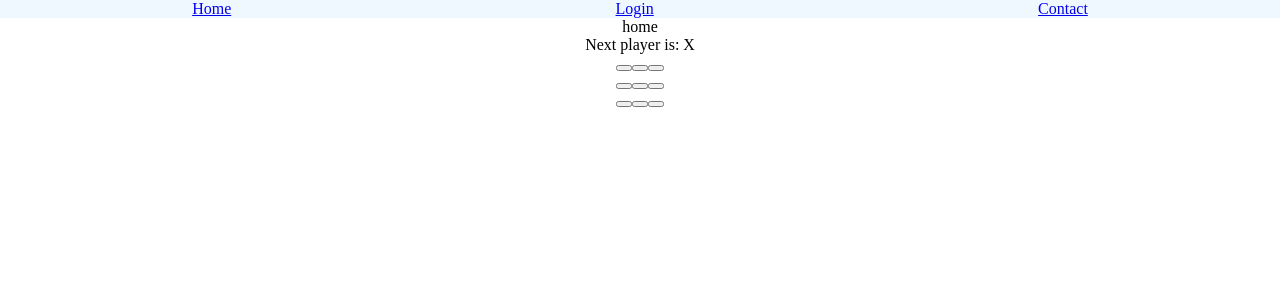
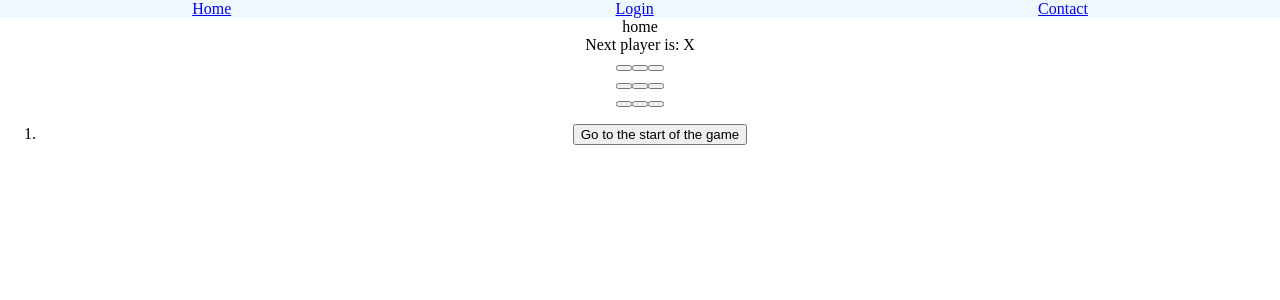
Before and after one commit to Jmilas00/tic-tac-toe-three, a React (Vite) app: page / in a window 1280 px wide. Shown: the top 300 px of the page. Built offline with nearby package versions, Linux system fonts and the light colour scheme.

Commit message:
Completed basic tic-tac-toe

```diff
--- a/src/components/game.tsx
+++ b/src/components/game.tsx
@@ -1,16 +1,23 @@
 import { useState } from "react";
 import SimpleBoard from "./simple-board";
+import Moves from "./moves";
 
 function Game() {
-  const [firstPlayerTurn, setFirstPlayerTurn] = useState<boolean>(true);
   const [history, setHistory] = useState<Array<Array<string>>>([
     Array(9).fill(null),
   ]);
-  const currentSquares = history[history.length - 1];
+  const [currentMove, setCurrentMove] = useState<number>(0);
+  const firstPlayerTurn = currentMove % 2 === 0;
+  const currentSquares = history[currentMove];
 
-  function handlePlay(nextSquares: Array<string>) {
-    setHistory([...history, nextSquares]);
-    setFirstPlayerTurn(!firstPlayerTurn);
+  function handlePlay(nextSquares: Array<string>): void {
+    const nextHistory = [...history.slice(0, currentMove + 1), nextSquares];
+    setHistory(nextHistory);
+    setCurrentMove(nextHistory.length - 1);
+  }
+
+  function jumpTo(nextMove: number): void {
+    setCurrentMove(nextMove);
   }
 
   return (
@@ -24,7 +31,14 @@ function Game() {
           />
         </div>
         <div className="game-info">
-          <ol>{/*TODO*/}</ol>
+          <ol>
+            <Moves
+              history={history}
+              squares={currentSquares}
+              move={currentMove}
+              jumpTo={jumpTo}
+            />
+          </ol>
         </div>
       </div>
     </>
--- /dev/null
+++ b/src/components/moves.tsx
@@ -0,0 +1,31 @@
+interface MovesProps {
+  history: Array<Array<string>>;
+  squares: Array<string>;
+  move: number;
+  jumpTo(nextMove: number): void;
+}
+
+function Moves(props: MovesProps) {
+  const squares: Array<string> = props.squares;
+  const move: number = props.move;
+  const jumpTo = props.jumpTo;
+  const moves: JSX.Element[] = props.history.map((squares, move) => {
+    let description: string;
+    if (move > 0) {
+      description = "Go to move #" + move;
+    } else {
+      description = "Go to the start of the game";
+    }
+    return (
+      <>
+        <li key={move}>
+          <button onClick={() => jumpTo(move)}>{description}</button>
+        </li>
+      </>
+    );
+  });
+
+  return moves;
+}
+
+export default Moves;
```
